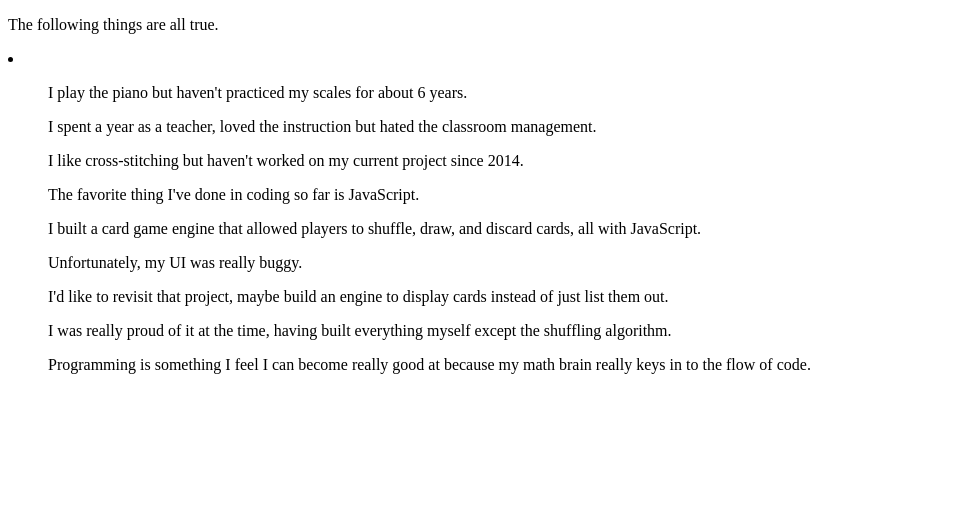
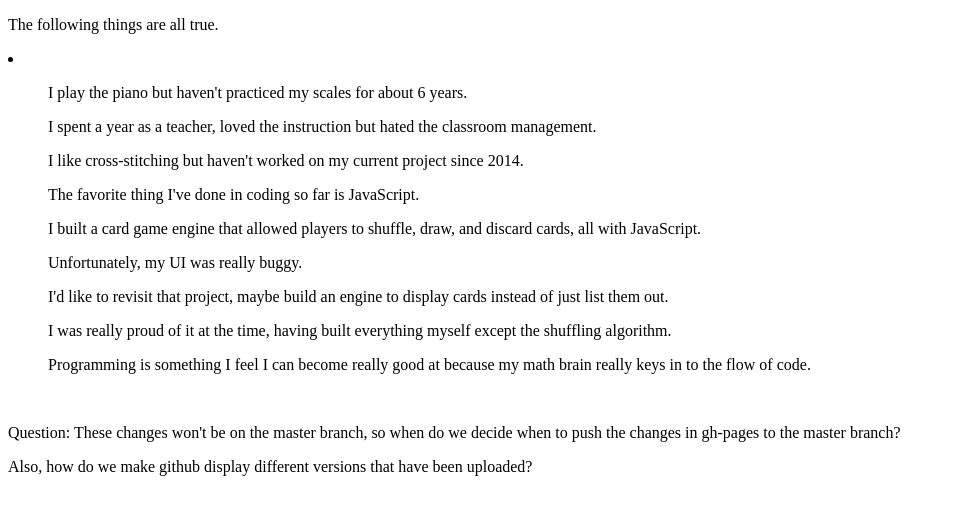
Before and after one commit to Blikone/day-1, a plain HTML site: page index.html in a window 1280 px wide. Shown: the part 105-620 px from the top of the page, without its empty margins (0-955 px from the left). Drawn offline with Linux system fonts and the light colour scheme.

Commit message:
Added message to Jake

```diff
--- a/index.html
+++ b/index.html
@@ -22,6 +22,9 @@
             <ul>I was really proud of it at the time, having built everything myself except the shuffling algorithm.</ul>
             <ul>Programming is something I feel I can become really good at because my math brain really keys in to the flow of code.</ul>
         </li>
+        <br>
+        <p>Question: These changes won't be on the master branch, so when do we decide when to push the changes in gh-pages to the master branch?</p>
+        <p>Also, how do we make github display different versions that have been uploaded?</p>
     </div>
 </body>
 </html>
```
